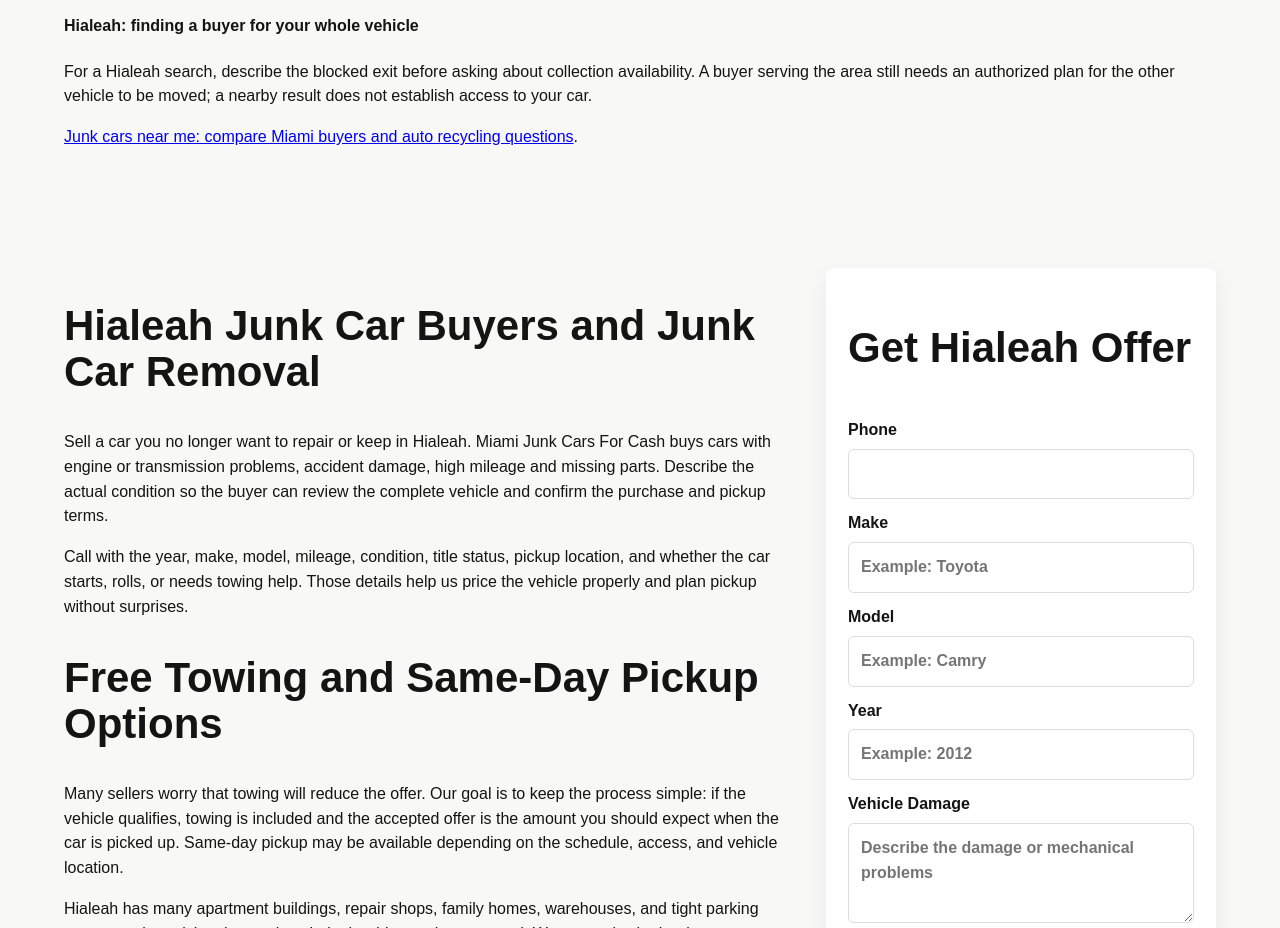
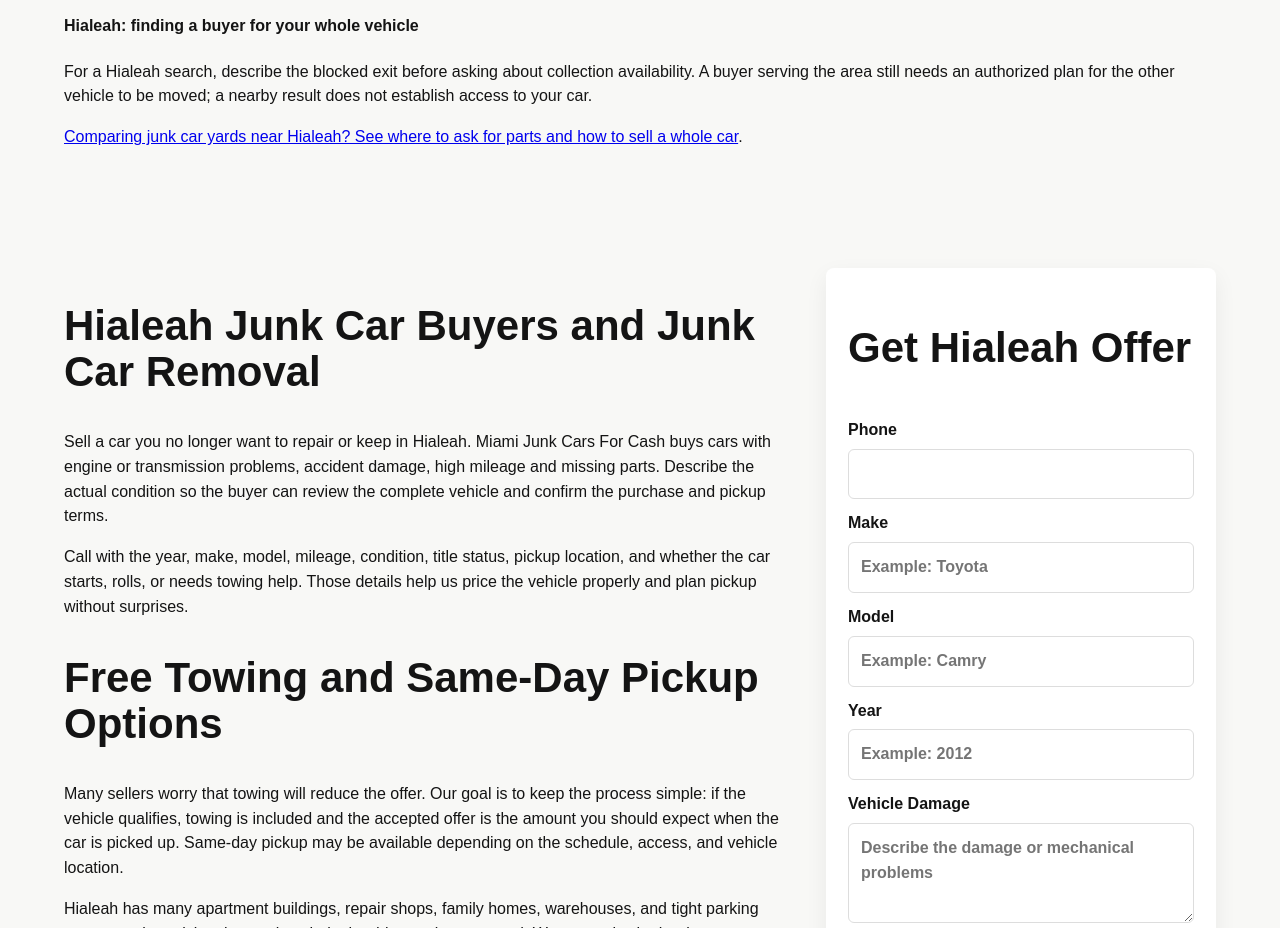
Before and after one commit to cashjunkcarsmiami-design/miami-junk-cars-for-cash-site, a plain HTML site: page junk-cars-hialeah.html in a window 1280 px wide. Shown: the part 1840-2768 px from the top of the page. Drawn offline with Linux system fonts and the light colour scheme.

Commit message:
Connect junk-cars-hialeah to the Miami junk car yard guide

```diff
--- a/junk-cars-hialeah.html
+++ b/junk-cars-hialeah.html
@@ -36,7 +36,7 @@
 <p>Comparing junk car recycling options in Hialeah? Miami Junk Cars For Cash buys unwanted and non-running vehicles and arranges collection as part of an accepted sale. Share the year, make, model, title status and missing parts to request an offer.</p>
 <p>Auto recycling may recover reusable parts and scrap metal, while a repairable vehicle may follow a different route. Before choosing a buyer for car recycling or auto salvage, ask how the vehicle will be handled and confirm the purchase amount, paperwork and towing arrangements.</p>
 <h3>Before vehicle collection in Hialeah</h3><p>If the car is at a repair shop, confirm who can authorize its release and whether any loose components are included in the sale. Report leaks before pickup and leave fluid removal and dismantling to equipped professionals.</p>
-<p>Call <a href="tel:+13053164221">305-316-4221</a> or <a href="#quote">request a cash offer</a> to discuss your vehicle. Read about <a href="/#vehicle-recycling">car recycling in Miami</a> and compare the details before accepting an offer.</p><div id="recycling-guide-20261031"><h3>Vehicle access comes before recycling collection</h3><p>If another car blocks your Hialeah vehicle, ask its authorized driver for a realistic clear-access window. Parts-reuse potential does not solve a blocked exit. Tell the buyer which car is being sold and which nearby vehicle is excluded; request a collection plan before anyone tries to reposition an unsafe car.</p><p><a href="/junk-car-recycling-parts-reuse-scrap-metal-miami">Junk Car Recycling in Miami: Parts Reuse and Scrap Metal</a> · <a href="/car-blocked-by-another-vehicle-hialeah#recycling-guide-20261031">Read the Hialeah seller checklist</a></p></div><div id="near-me-update-20261101"><h4>Hialeah: finding a buyer for your whole vehicle</h4><p>For a Hialeah search, describe the blocked exit before asking about collection availability. A buyer serving the area still needs an authorized plan for the other vehicle to be moved; a nearby result does not establish access to your car.</p><p><a href="/junk-cars-near-me-auto-recycling-miami">Junk cars near me: compare Miami buyers and auto recycling questions</a>.</p></div></section>
+<p>Call <a href="tel:+13053164221">305-316-4221</a> or <a href="#quote">request a cash offer</a> to discuss your vehicle. Read about <a href="/#vehicle-recycling">car recycling in Miami</a> and compare the details before accepting an offer.</p><div id="recycling-guide-20261031"><h3>Vehicle access comes before recycling collection</h3><p>If another car blocks your Hialeah vehicle, ask its authorized driver for a realistic clear-access window. Parts-reuse potential does not solve a blocked exit. Tell the buyer which car is being sold and which nearby vehicle is excluded; request a collection plan before anyone tries to reposition an unsafe car.</p><p><a href="/junk-car-recycling-parts-reuse-scrap-metal-miami">Junk Car Recycling in Miami: Parts Reuse and Scrap Metal</a> · <a href="/car-blocked-by-another-vehicle-hialeah#recycling-guide-20261031">Read the Hialeah seller checklist</a></p></div><div id="near-me-update-20261101"><h4>Hialeah: finding a buyer for your whole vehicle</h4><p>For a Hialeah search, describe the blocked exit before asking about collection availability. A buyer serving the area still needs an authorized plan for the other vehicle to be moved; a nearby result does not establish access to your car.</p><p><a href="/junk-cars-near-me-auto-recycling-miami#junk-car-yards">Comparing junk car yards near Hialeah? See where to ask for parts and how to sell a whole car</a>.</p></div></section>
 <section class="content">
       <div>
         <h2>Hialeah Junk Car Buyers and Junk Car Removal</h2>
```
